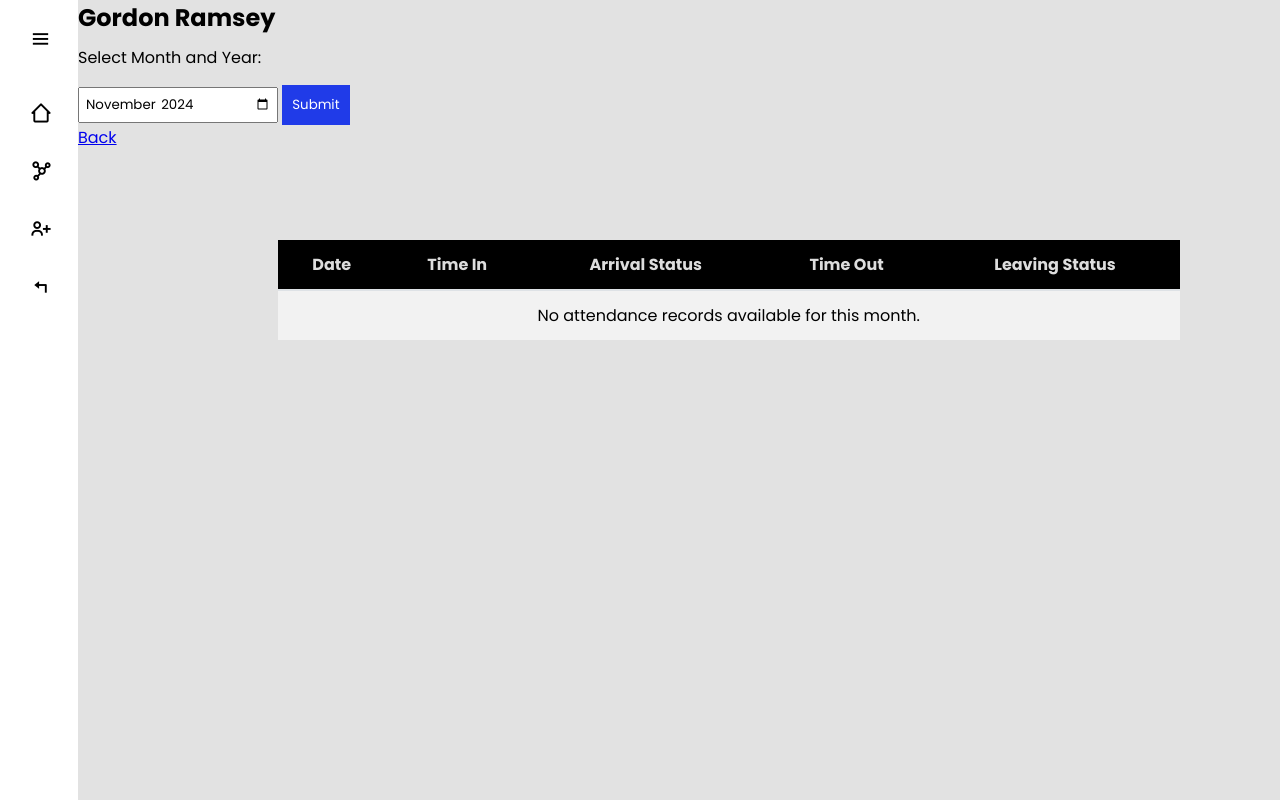
After one commit to leiconcordia/Gov-System, a Django app: page /employee/2005/ in a window 1280 px wide. The commit adds this page. Run offline with Django 5.2, Linux system fonts and the light colour scheme; a user stored in the database is signed in; data comes from the database, SQL or seed files in the repository; both versions use the stored data as it was after the commit.

Commit message:
checkpoint

```diff
--- a/myproject/myapp/templates/employeelist.html
+++ b/myproject/myapp/templates/employeelist.html
@@ -32,7 +32,7 @@
                 <td>{{ employee.first_name }} {{ employee.last_name }}</td>
                 <td>{{ employee.department_name }}</td>
                 <td>
-                    {% comment %} <a href="{% url 'view_employee' employee.employee_id %}">view records</a>  {% endcomment %}
+                     <a href="{% url 'view_employee' employee.employee_id %}">view records</a>
                     {% comment %} <a href="{% url 'edit_employee' employee.employee_id %}">edit</a>
                     <a href="{% url 'delete_employee' employee.employee_id %}">delete</a> {% endcomment %}
                 </td>
--- /dev/null
+++ b/myproject/myapp/templates/view_employee.html
@@ -0,0 +1,75 @@
+{% extends 'index.html' %}
+
+{% block title %}View Department{% endblock %}
+
+{% block content %}
+
+<section class="home">
+    <h1>{{ employee.first_name }} {{ employee.last_name }}</h1>
+
+    <!-- Month and Year Selection -->
+    <form method="GET" action="">
+        <label for="month">Select Month and Year:</label>
+        <input type="month" id="month" name="month" class="month-input" value="{{ selected_month }}" required>
+        <button type="submit">Submit</button>
+    </form>
+
+    <style>
+        .month-input{
+            width: 200px; /* Adjust the width as needed */
+            padding: 5px; /* Optional: Add some padding for better appearance */
+            margin-top: 10px;
+        }
+    </style>
+
+    <script>
+        document.addEventListener("DOMContentLoaded", function () {
+            // Get the current date
+            const today = new Date();
+
+            // Format the current month and year in YYYY-MM format
+            const currentYear = today.getFullYear();
+            const currentMonth = String(today.getMonth() + 1).padStart(2, '0'); // Month is 0-indexed
+            const currentMonthYear = `${currentYear}-${currentMonth}`;
+
+            // Set the input value to the current month
+            const monthInput = document.getElementById("month");
+            monthInput.value = currentMonthYear; // Set the current month as the value
+
+            // Set the max attribute to the current month to disable future months
+            monthInput.setAttribute("max", currentMonthYear);
+        });
+    </script>
+
+    <a href="{% url 'employeelist' %}" class="btn">Back</a>
+    <table class="table">
+        <thead>
+            <tr>
+                <th scope="col">Date</th>
+                <th scope="col">Time In</th>
+                <th scope="col">Arrival Status</th>
+                <th scope="col">Time Out</th>
+                <th scope="col">Leaving Status</th>
+            </tr>
+        </thead>
+        <tbody>
+            {% for record in attendance_records %}
+            <tr>
+                <th scope="row">{{ record.date }}</th>
+                <td>{{ record.time_in|time:"g:i a" }}</td>
+                <td>{{ record.arrival_status }}</td>
+                <td>{{ record.time_out|time:"g:i a" }}</td>
+                <td>{{ record.timeout_status }}</td>
+            </tr>
+            {% empty %}
+            <tr>
+                <td colspan="5">No attendance records available for this month.</td>
+            </tr>
+            {% endfor %}
+        </tbody>
+    </table>
+</section>
+
+
+
+{% endblock %}
--- a/myproject/myapp/urls.py
+++ b/myproject/myapp/urls.py
@@ -21,5 +21,6 @@ urlpatterns = [
 
     path('logout/', views.logout_view, name='logout'),
 
+     path('employee/<str:employee_id>/', views.view_employee, name='view_employee'),
 
 ]
--- a/myproject/myapp/views.py
+++ b/myproject/myapp/views.py
@@ -9,10 +9,30 @@ from django.utils import timezone
 import pytz
 from django.db.models import Count, Q
 from django.contrib.auth.hashers import make_password
+from django.http import HttpResponseNotFound
 
-# User = get_user_model()
-# user = User.objects.get(username='admin')  # Replace with your username
-# print(user.password)  # This will show a hash, confirming the user exists.
+
+# def signin(request):
+#     if request.method == 'POST':
+#         username = request.POST.get('username')
+#         password = request.POST.get('password')
+
+#         try:
+#             # Fetch the employee by username
+#             employee = Employee.objects.get(username=username)
+
+#             # Compare the provided password with the hashed password
+#             if check_password(password, employee.password):  # Secure comparison
+#                 # Log the employee in by storing their ID in the session
+#                 request.session['employee_id'] = employee.id
+#                 return redirect('employee-dashboard')  # Redirect to the employee dashboard
+#             else:
+#                 messages.error(request, "Invalid username or password.")
+#         except Employee.DoesNotExist:
+#             messages.error(request, "Invalid username or password.")
+
+#     return render(request, 'signin.html')
+
 
 def signin(request):
     return render(request, 'signin.html')
@@ -153,62 +173,14 @@ def login_view(request):
 
     return render(request, 'login.html')
 
-# @login_required
-# def departments(request):
-#     # Get the date from the request, or use today's date if not provided
-#     date_str = request.GET.get('date', timezone.now().date().isoformat())
-#     selected_date = timezone.datetime.fromisoformat(date_str).date()
-
-#     departments = Department.objects.annotate(
-#         employee_count=Count('employees'),
-#         late_count=Count('employees', filter=Q(employees__attendance__status='late', employees__attendance__date=selected_date)),
-#         absent_count=Count('employees', filter=Q(employees__attendance__status='absent', employees__attendance__date=selected_date)),
-#         on_time_count=Count('employees', filter=Q(employees__attendance__status='ontime', employees__attendance__date=selected_date))
-#     )
-
-#     context = {
-#         "departments": departments,  # Use a plural name for clarity
-#         "default_date": selected_date,     # Add the selected date to the context
-
-#     }
-#     return render(request, 'departments.html', context)
 
 
 
 
 
 
-# @login_required
-# def add_employee(request):
-#     if request.method == 'POST':
-#         # Extract data from the form
-#         employee_id = request.POST['employeeId']
-#         first_name = request.POST['firstName']
-#         last_name = request.POST['lastName']
-#         department_id = request.POST['department_name']  # Assuming department is passed as ID
 
-#         # Create a new Employee instance
-#         employee = Employee(
-#             employee_id=employee_id,
-#             first_name=first_name,
-#             last_name=last_name,
-#             department_name_id=department_id  # Use the department ID here
-#         )
 
-#         # Save the employee to the database
-#         employee.save()
-
-#         # Redirect to the employee list page or a success page
-#         return redirect('employeelist')  # Adjust this to your actual success page
-
-#     # If GET request, fetch all departments to display in the form
-#     departments = Department.objects.all()
-
-#     context = {
-#         "departments": departments  # Use a plural name for clarity
-#     }
-
-#     return render(request, 'add_employee.html', context)
 
 @login_required
 def attendance_record(request):
@@ -229,6 +201,43 @@ def employeelist(request):
         "employee": employee
     }
     return render(request, 'employeelist.html', context)
+
+
+@login_required
+def view_employee(request, employee_id):
+    # Assuming employee_id is being passed as a string
+    try:
+        # Fetch employee by employee_id (which is a CharField)
+        employee = Employee.objects.get(employee_id=employee_id)
+    except Employee.DoesNotExist:
+        return HttpResponseNotFound("Employee not found.")
+
+    # Get the selected month from the request
+    selected_month = request.GET.get('month')  # Example: '2023-10' for October 2023
+
+    attendance_records = Attendance.objects.filter(employee=employee)  # Default to all records
+
+    # Filter attendance records if a month is selected
+    if selected_month:
+        try:
+            year, month = map(int, selected_month.split('-'))  # Unpack year and month
+            attendance_records = Attendance.objects.filter(
+                employee=employee,
+                date__year=year,
+                date__month=month
+            )
+        except ValueError:
+            # Handle the error if the format is incorrect
+            attendance_records = Attendance.objects.filter(employee=employee)
+
+    return render(request, 'view_employee.html', {
+        'employee': employee,
+        'attendance_records': attendance_records,
+        'selected_month': selected_month,
+    })
+
+
+
 
 
 def get_selected_date(request):
```
Also changed, not shown: myproject/db.sqlite3.
